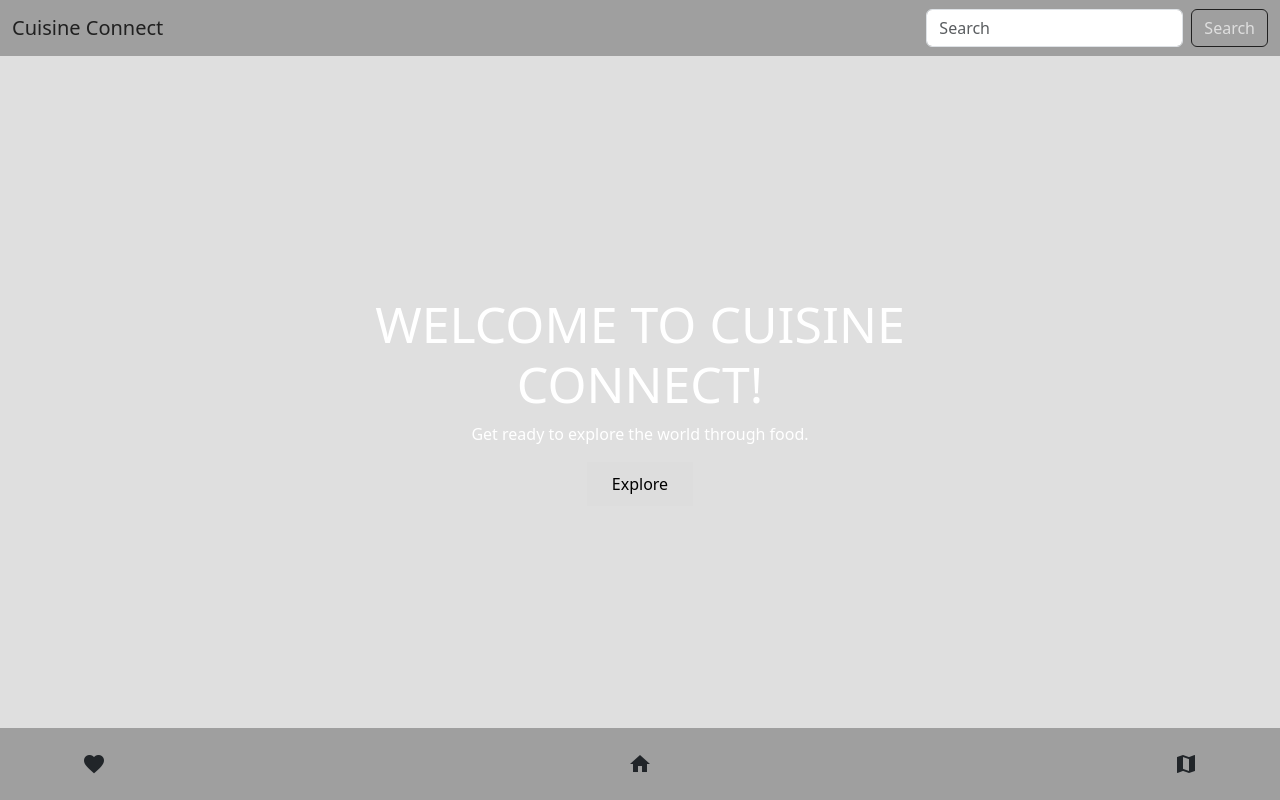
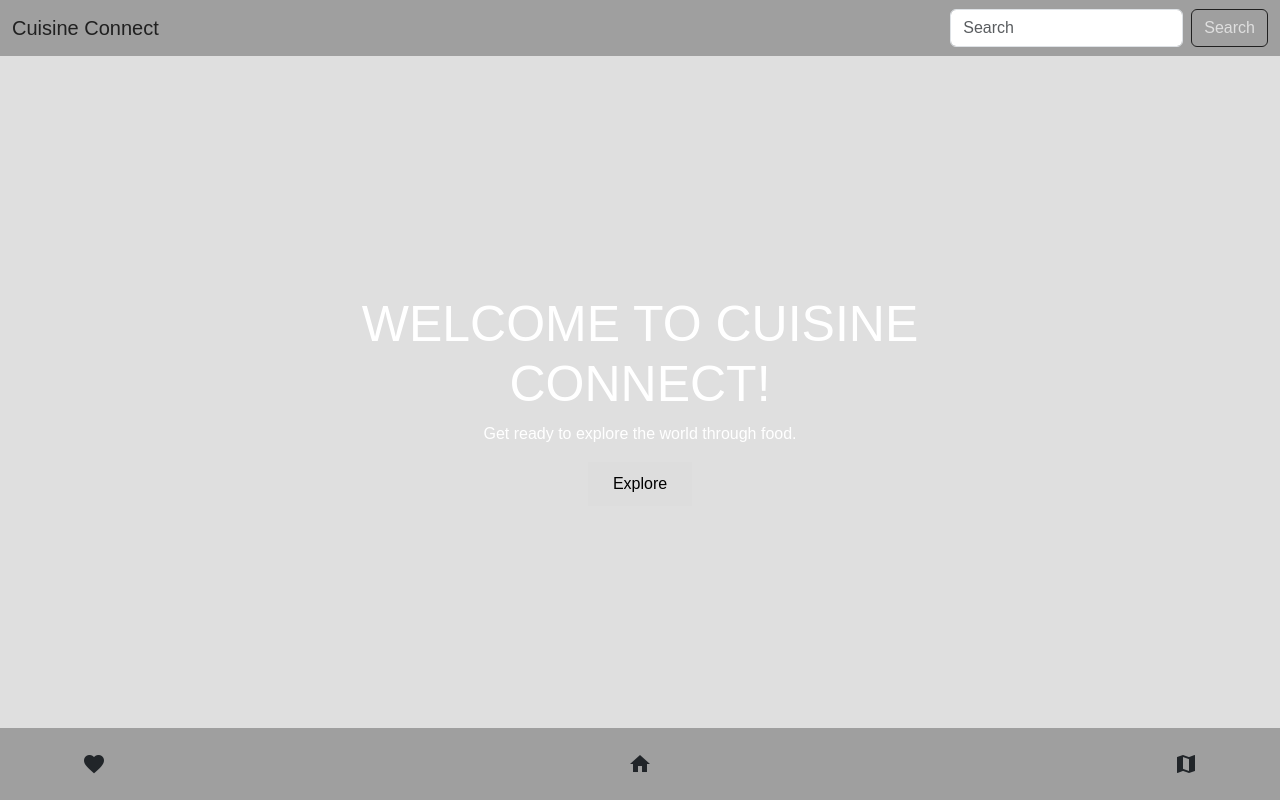
Before and after one commit to Z3yarHtoo/1800_202430_BBY01, a plain HTML site: page CuisineConnect.html in a window 1280 px wide. Drawn offline with nearby package versions, Linux system fonts and the light colour scheme.

Commit message:
Update style.css

```diff
--- a/styles/style.css
+++ b/styles/style.css
@@ -65,5 +65,7 @@
 
 body {
     background-color: #dfdfdf;
-    /* Lightest shade for body background to follow the 60% rule */
+    height: 100%;
+    margin: 0;
+    font-family: Arial, Helvetica, sans-serif;
 }
```
